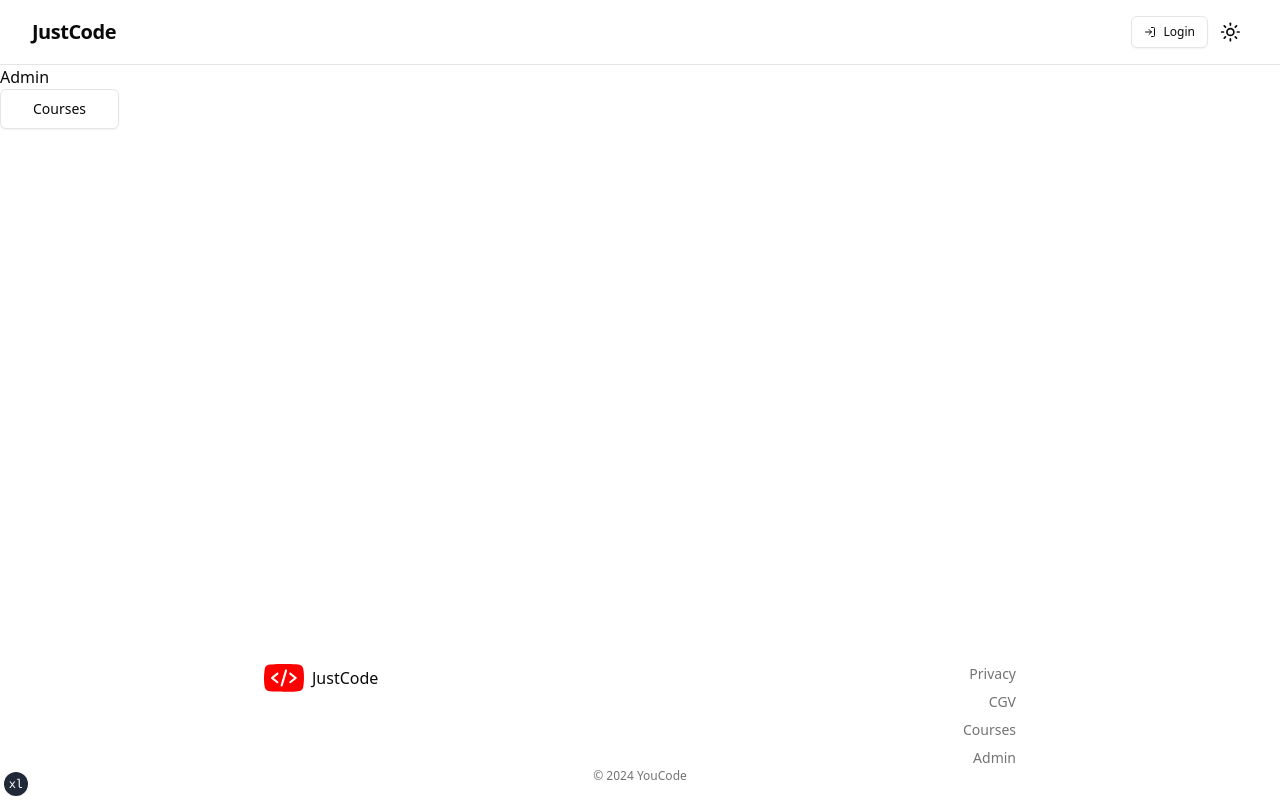
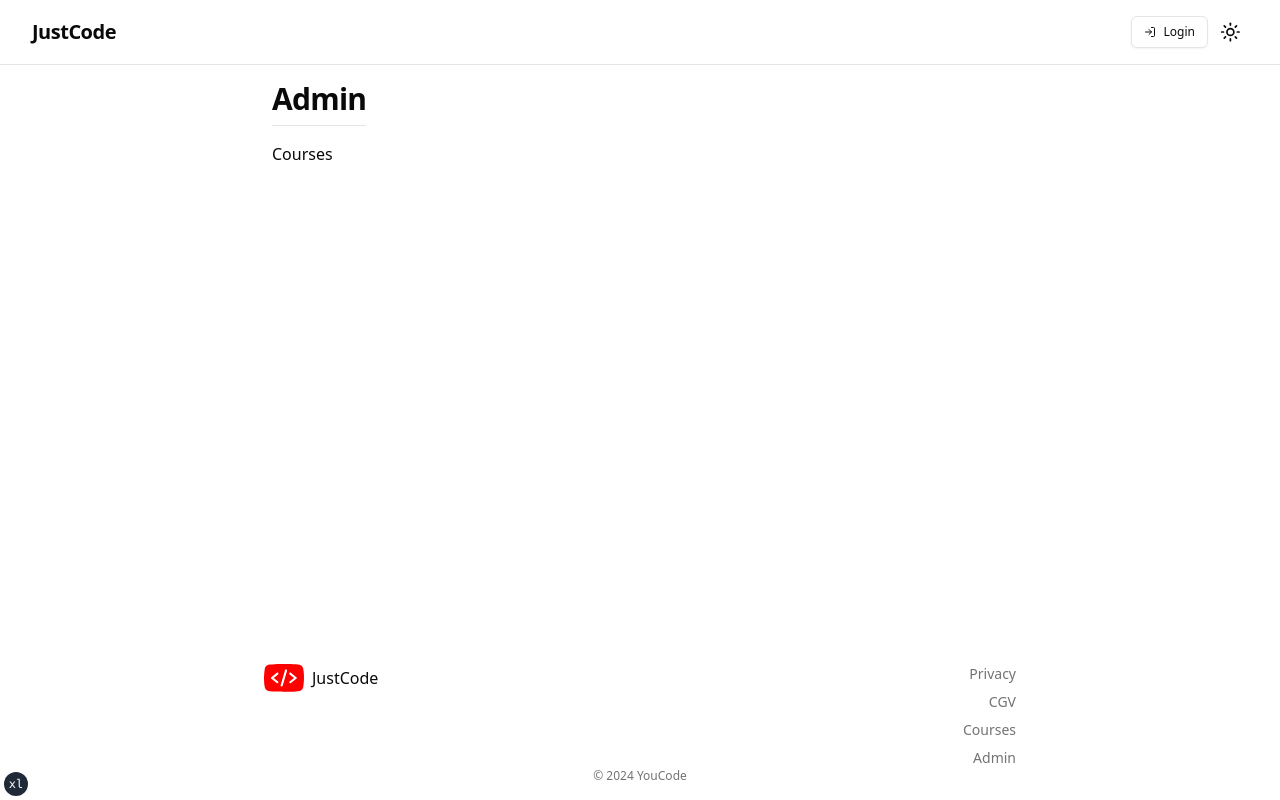
Before and after one commit to stefbar/youcode, a Next.js app: page /admin in a window 1280 px wide. Built offline with nearby package versions, Linux system fonts and the light colour scheme; no server answers.

Commit message:
added layout wrappers

```diff
--- a/app/admin/courses/page.tsx
+++ b/app/admin/courses/page.tsx
@@ -1,6 +1,5 @@
 import { getAuthSession } from "@/lib/auth"
 import Link from 'next/link'
-import { buttonVariants } from '@/components/ui/button'
 import { Card, CardContent } from '@/components/ui/card'
 import { TableBody, TableCell, TableHeader, TableHead, TableRow } from '@/components/ui/table'
 import { Table } from '@/components/ui/table'
@@ -8,6 +7,7 @@ import React from 'react'
 import { prisma } from "@/lib/prisma"
 import { Avatar, AvatarFallback, AvatarImage } from "@/components/ui/avatar"
 import { Typography } from "@/components/ui/typography"
+import { Layout, LayoutContent, LayoutHeader, LayoutTitle } from "@/components/layout/layout"
 
 const Courses = async () => {
 
@@ -23,8 +23,11 @@ const Courses = async () => {
   });
 
   return (
-    <>
-      <h1>Courses</h1>
+    <Layout>
+      <LayoutHeader>
+        <LayoutTitle>Courses</LayoutTitle>
+      </LayoutHeader>
+      <LayoutContent>
         <Card className="m-auto mt-4">
           <CardContent>
             <Table>
@@ -58,7 +61,8 @@ const Courses = async () => {
             </Table>
           </CardContent>
         </Card>
-    </>
+      </LayoutContent>
+    </Layout>
   )
 }
 
--- a/app/admin/page.tsx
+++ b/app/admin/page.tsx
@@ -1,12 +1,16 @@
 import Link from "next/link";
-import { buttonVariants } from "@/components/ui/button";
+import { Layout, LayoutContent, LayoutHeader, LayoutTitle } from "@/components/layout/layout";
 
 const Admin = () => {
   return (
-    <>
-        <h1>Admin</h1>
-        <Link href="/admin/courses" className={buttonVariants({ variant: 'outline', size: 'lg' })}>Courses</Link>
-    </>
+    <Layout>
+      <LayoutHeader>
+        <LayoutTitle>Admin</LayoutTitle>
+      </LayoutHeader>
+      <LayoutContent>
+        <Link href="/admin/courses">Courses</Link>
+      </LayoutContent>
+    </Layout>
   )
 }
 
--- a/src/components/layout/layout.tsx
+++ b/src/components/layout/layout.tsx
@@ -1,28 +1,43 @@
-import React from 'react'
+import type { ComponentPropsWithoutRef } from 'react';
+import { cn } from '../../lib/utils';
+import { Typography } from '../ui/typography';
 
-const Layout = () => {
+export const Layout = (props: ComponentPropsWithoutRef<'div'>) => {
+  return (
+    <div
+      {...props}
+      className={cn(
+        'max-w-3xl flex-wrap w-full flex gap-4 m-auto px-4 mt-4',
+        props.className
+      )}
+    />
+  );
+};
 
-    const LayoutHeader = () => {
-        return (
-            <div>Header</div>
-        )
-    }
+export const LayoutHeader = (props: ComponentPropsWithoutRef<'div'>) => {
+  return (
+    <div
+      {...props}
+      className={cn(
+        'flex items-start gap-1 flex-col w-full md:flex-1 min-w-[200px]',
+        props.className
+      )}
+    />
+  );
+};
 
-    const LayoutTitle = () => {
-        return (
-            <h1>Title</h1>
-        )
-    }
+export const LayoutTitle = (props: ComponentPropsWithoutRef<'h1'>) => {
+  return <Typography {...props} variant="h2" className={cn(props.className)} />;
+};
 
-    const LayoutContent = () => {
-        return (
-            <div>Content</div>
-        )
-    }
+export const LayoutDescription = (props: ComponentPropsWithoutRef<'p'>) => {
+  return <Typography {...props} className={cn(props.className)} />;
+};
 
-  return (
-    <div>Layout</div>
-  )
-}
+export const LayoutActions = (props: ComponentPropsWithoutRef<'div'>) => {
+  return <div {...props} className={cn('flex items-center', props.className)} />;
+};
 
-export default Layout
+export const LayoutContent = (props: ComponentPropsWithoutRef<'div'>) => {
+  return <div {...props} className={cn('w-full', props.className)} />;
+};
```
Lines whose indentation alone changed are shown as unchanged.
